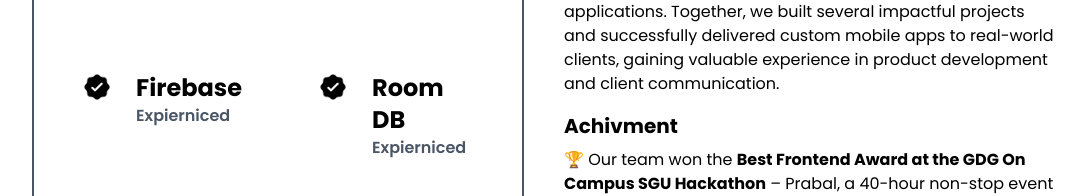
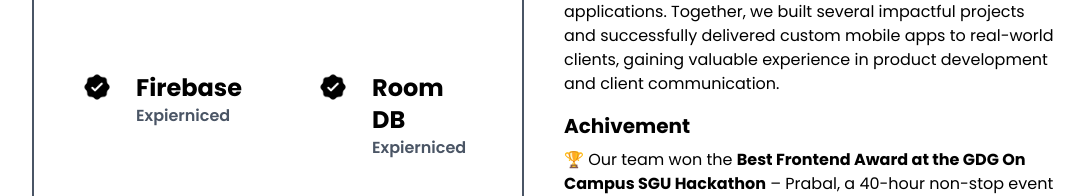
Before and after one commit to SrujalYandagoudar/AbhijeetMaliPortfolio, a Next.js app: page / in a window 1280 px wide. Shown: the part 1910-2106 px from the top of the page, without its empty margins (96-1183 px from the left). Built offline with nearby package versions, Linux system fonts and the light colour scheme.

Commit message:
speeling change

```diff
--- a/app/Experience/page.js
+++ b/app/Experience/page.js
@@ -72,7 +72,7 @@ export default function Experience() {
                     </p>
 
                     <div className="">
-                        <h1 className="text-xl font-bold pt-4">Achivment</h1>
+                        <h1 className="text-xl font-bold pt-4">Achivement</h1>
                         <p className="pt-2">🏆 Our team won the <strong>Best Frontend Award at the GDG On Campus SGU Hackathon</strong>  – Prabal, a 40-hour non-stop event where we built a <strong>Carbon Emission Tracking App</strong> with real-time maps, visualizations, and eco-challenges using Kotlin, Jetpack Compose, and Firebase. An unforgettable first hackathon experience!</p>
                     </div>
                 </div>
```
